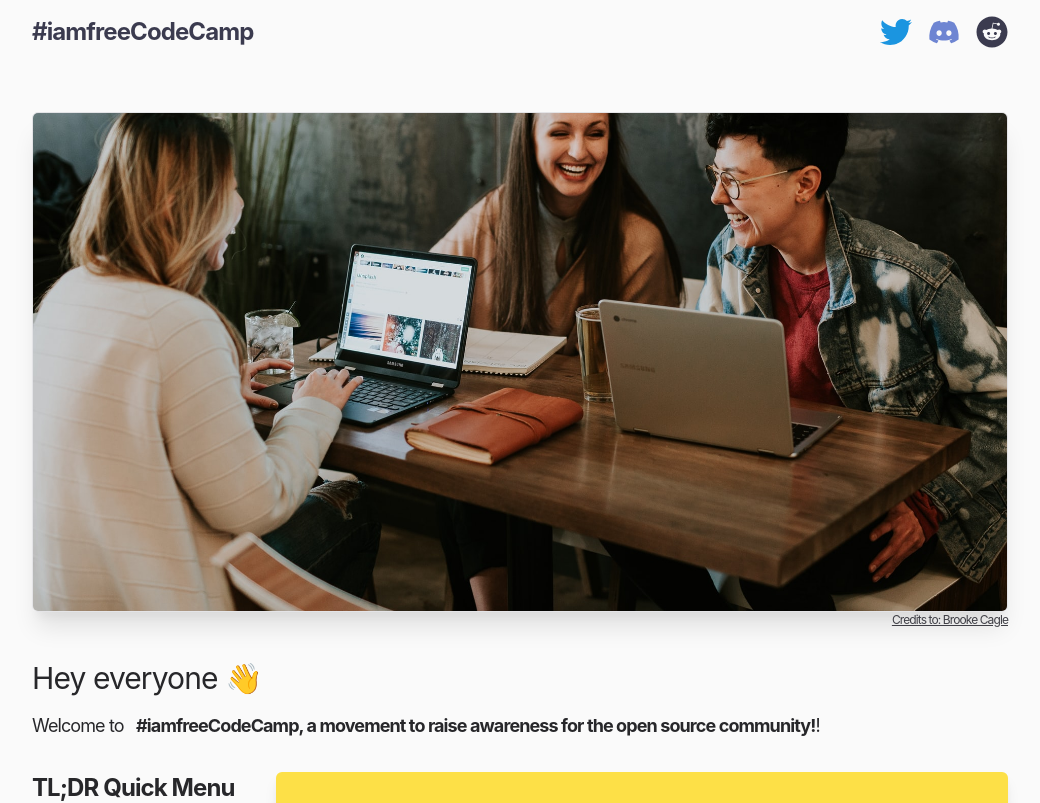
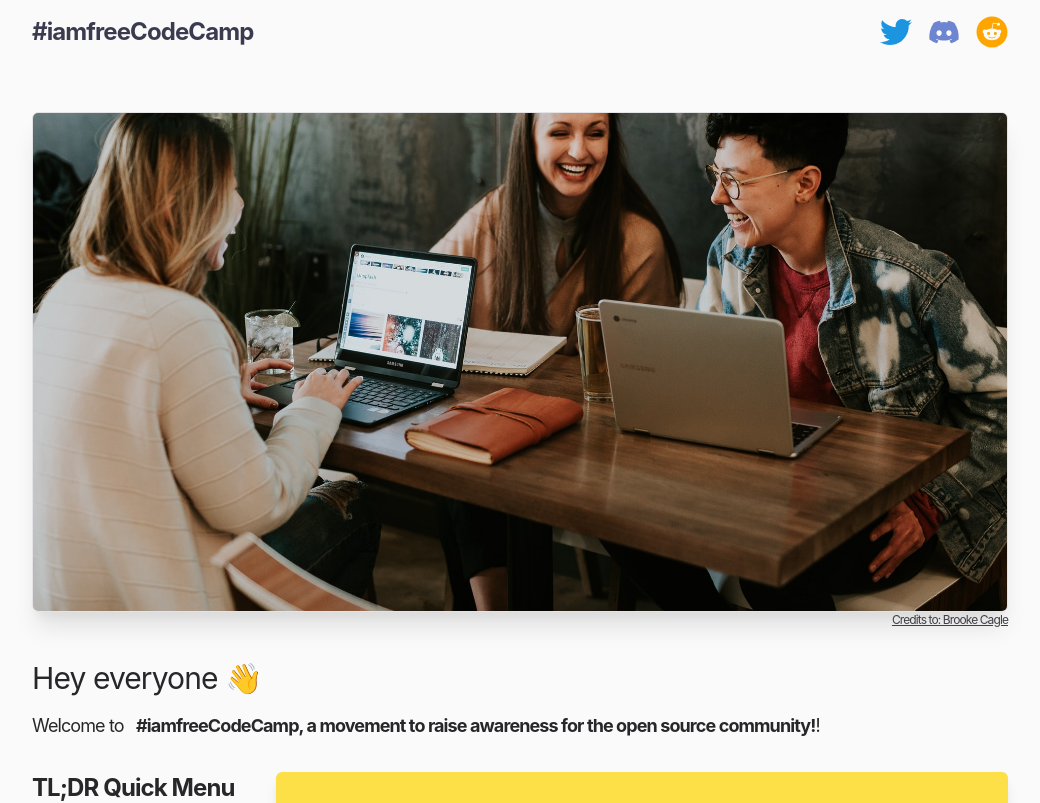
Before and after one commit to varun-tiwari/iamfreecodecamp, a Next.js app: page / in a window 1280 px wide. Shown: the top 803 px of the page, without its empty margins (120-1160 px from the left). Built offline with nearby package versions, Linux system fonts and the light colour scheme.

Commit message:
Added Orange flavor in reddit icon and removed package-lock.json

```diff
--- a/tailwind.config.js
+++ b/tailwind.config.js
@@ -41,6 +41,10 @@ module.exports = {
       discord: {
         100: '#6E85D2',
         200: '#374269'
+      },
+      reddit:{
+        100:'#ffa500',
+        200:'#ff8c00'
       }
     }
   },
```
Also changed, not shown: 1 other file (tests, documents, lock files or other folders).
